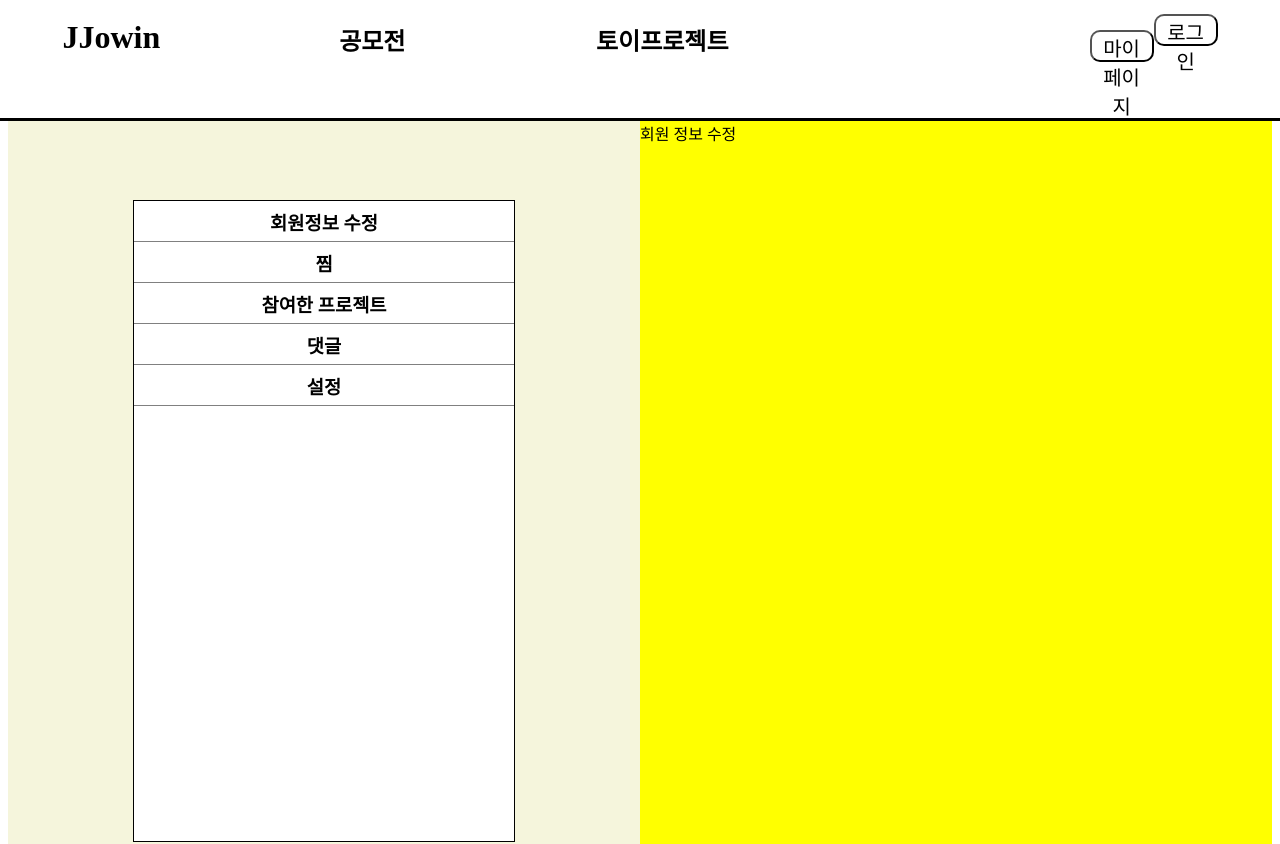
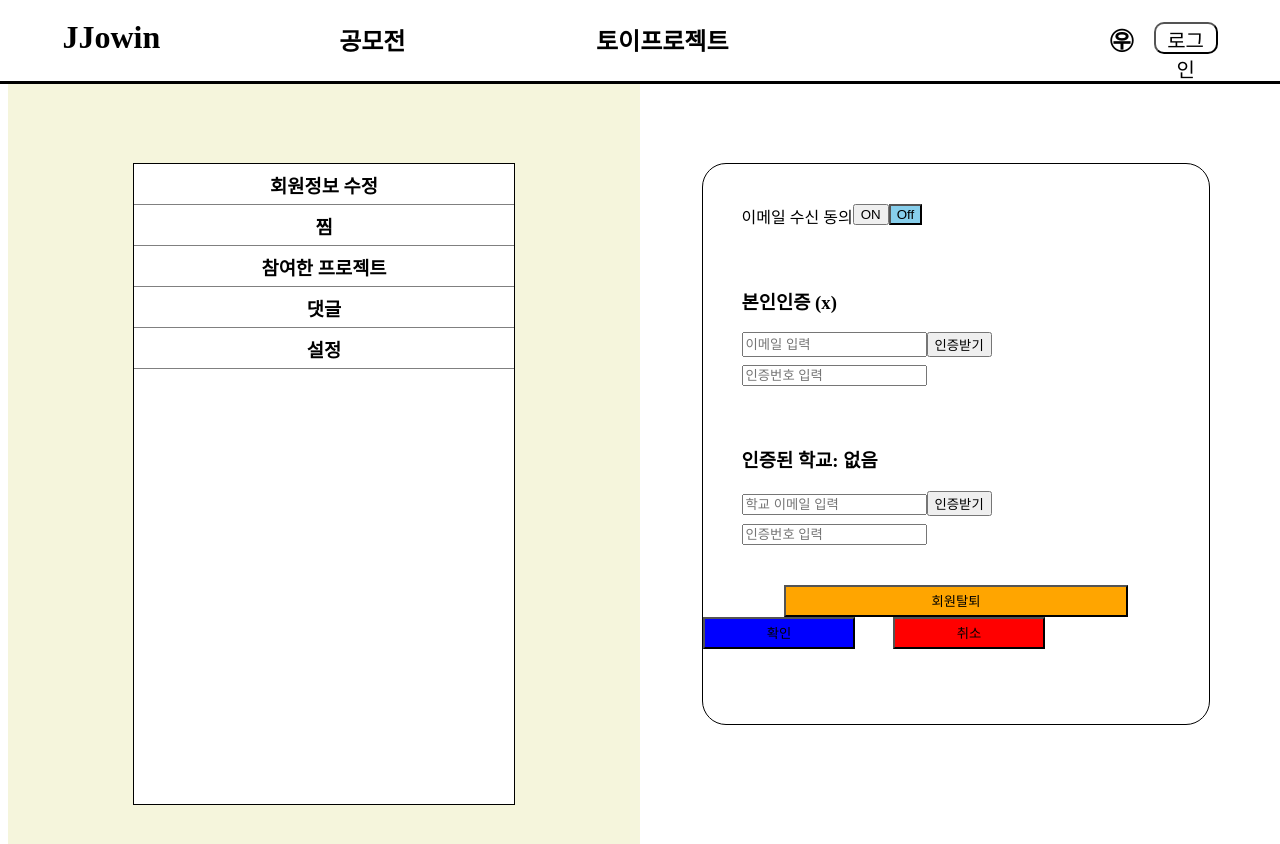
Before and after one commit to JJOWIN/Front, a React (Create React App) app in the folder jjowin/: page /myPage/myPageInfoFix in a window 1280 px wide. Shown: the top 844 px of the page. Built offline with nearby package versions, Linux system fonts and the light colour scheme.

Commit message:
MyPageInfoFix Update 08.18

```diff
--- a/jjowin/package.json
+++ b/jjowin/package.json
@@ -6,6 +6,8 @@
     "@testing-library/jest-dom": "^5.16.4",
     "@testing-library/react": "^13.3.0",
     "@testing-library/user-event": "^13.5.0",
+    "emailjs-com": "^3.2.0",
+    "nodemailer": "^6.7.8",
     "react": "^18.2.0",
     "react-dom": "^18.2.0",
     "react-query": "^4.0.0",
--- a/jjowin/src/Layout.js
+++ b/jjowin/src/Layout.js
@@ -48,7 +48,7 @@ const Header = styled.header`
     div.login{
         justify-content: right;
         text-align: right;
-        margin-top:1vh;
+        margin-top:2vh;
     }
 `;
 
@@ -72,7 +72,7 @@ const Layout = () => {
             </Link>
         </div>
         <div className='mypage'>
-            <a href="../myPage"><button>마이페이지</button></a>
+            <a href="../myPage/myPageInfoFix"><h2>㉾</h2></a>
         </div>
         <div className='login'>
             <a href="../login"><button>로그인</button></a>
--- a/jjowin/src/index.js
+++ b/jjowin/src/index.js
@@ -7,6 +7,5 @@ const root = ReactDOM.createRoot(document.getElementById('root'));
 root.render(
   <React.StrictMode>
       <App />
-
   </React.StrictMode>
 );
--- a/jjowin/src/routes/MyPage/MyPageInfoFix.js
+++ b/jjowin/src/routes/MyPage/MyPageInfoFix.js
@@ -4,18 +4,115 @@ import { Outlet } from "react-router-dom";
 import styled from "styled-components";
 
 const Container = styled.div`
-    background-color: yellow;
     width:50%;
-    height:1000vh;
+    height:100vh;
+    display: flex;
+    justify-content: center;
+    align-items: center;
+`;
+const Container2 = styled.div`
+    width:80%;
+    height:70%;
+    border-radius: 3vh;
+    margin-bottom: 10vh;
+    border: 1px solid black;
+
+`;
+const EmailAgree = styled.div`
+    display: flex;
+    margin-top: 5vh;
+    margin-left:3vw;
+`;
+const ProofSelf = styled(EmailAgree)``;
+const College = styled(EmailAgree)``;
+const Out = styled(EmailAgree)`
+    justify-content: center;
+    margin-right: 3vw;
+`;
+const Submit = styled.div`
+
+`;
+const Button = styled.button`
+        width:30%;
+        margin-right:3vw;
+        height:4vh;
+        background-color:${(props) => props.color};
 `
-const Container2 = styled.div`
-    background-color: red;
-`
+
 function MyPageInfoFix(){
+    const [proof,setProof] = useState(0);
+    const [colleges,setColleges] = useState(0);
+    const [emailAccept,setEmailAccept] = useState(0);
+    const [email,setEmail] = useState("knh6269@gmail.com");
+    const password ='12345';
+
+    const user={
+        college:"충북대학교"
+    }
+    const onClickSubmit = () =>{
+        alert("변경되었습니다");
+        console.log(emailAccept,proof,colleges);
+    }
+   const emailAgree = () =>{
+        setEmailAccept(1);
+   }
+   const emailDisAgree = () =>{
+        setEmailAccept(0);
+   }
+   const collegeProof=()=>{
+    console.log("인증합시다");
+   }
 
     return(
        <Container>
-         회원 정보 수정
+          <Container2>
+            <EmailAgree>
+                <span>이메일 수신 동의 </span>
+                {emailAccept?
+                <div><button style={{backgroundColor:"skyblue"}}>ON</button><button onClick={emailDisAgree}>Off</button></div>:
+                <div><button onClick={emailAgree}>ON</button><button style={{backgroundColor:"skyblue"}}>Off</button></div>}
+            </EmailAgree>
+            <ProofSelf>
+               {proof?
+                    <h3>본인인증 (O)</h3>
+                   :
+                   <div>
+                   <h3>본인인증 (x)</h3>
+                   <div style={{display:"flex"}}>
+                   <input placeholder="이메일 입력"></input>
+                   <button>인증받기</button>
+                   </div>
+                   <div>
+                   <input style={{marginTop:"1vh"}}placeholder="인증번호 입력" />
+                   </div>
+                   </div>
+            }
+            </ProofSelf>
+
+            <College>
+                {colleges?
+                <div style={{display:"flex"}}>
+                    <h3>인증된 학교 :</h3>
+                    <h3>{user.college}</h3>
+                </div>:
+                <div>
+                    <div>
+                    <h3>인증된 학교: 없음</h3>
+                    <input placeholder="학교 이메일 입력"></input>
+                    <button onclick={collegeProof}>인증받기</button>
+                    </div>
+                 <input style={{marginTop:"1vh"}}placeholder="인증번호 입력" />
+                </div>
+                }
+            </College>
+            <Out>
+                <button style={{width:"80%", backgroundColor:"orange",height:"4vh"}}>회원탈퇴</button>
+            </Out>
+            <Submit>
+            <a href="/myPage/myPageInfoFix"><Button color="blue" onClick={onClickSubmit}>확인</Button></a>
+                <a href="/myPage/myPageInfoFix"><Button color="red">취소</Button></a>
+            </Submit>
+          </Container2>
        </Container>
     )
 }
```
Also changed, not shown: 2 other files (tests, documents, lock files or other folders).
